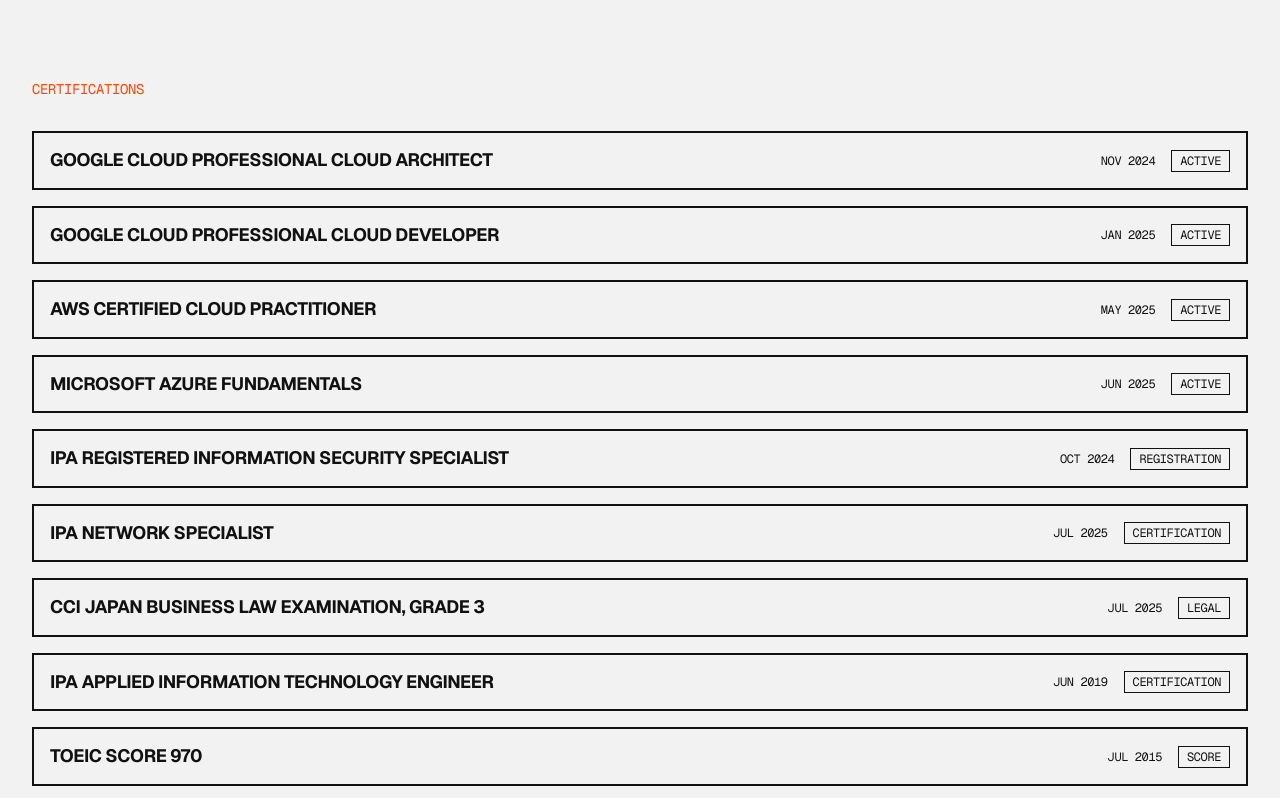
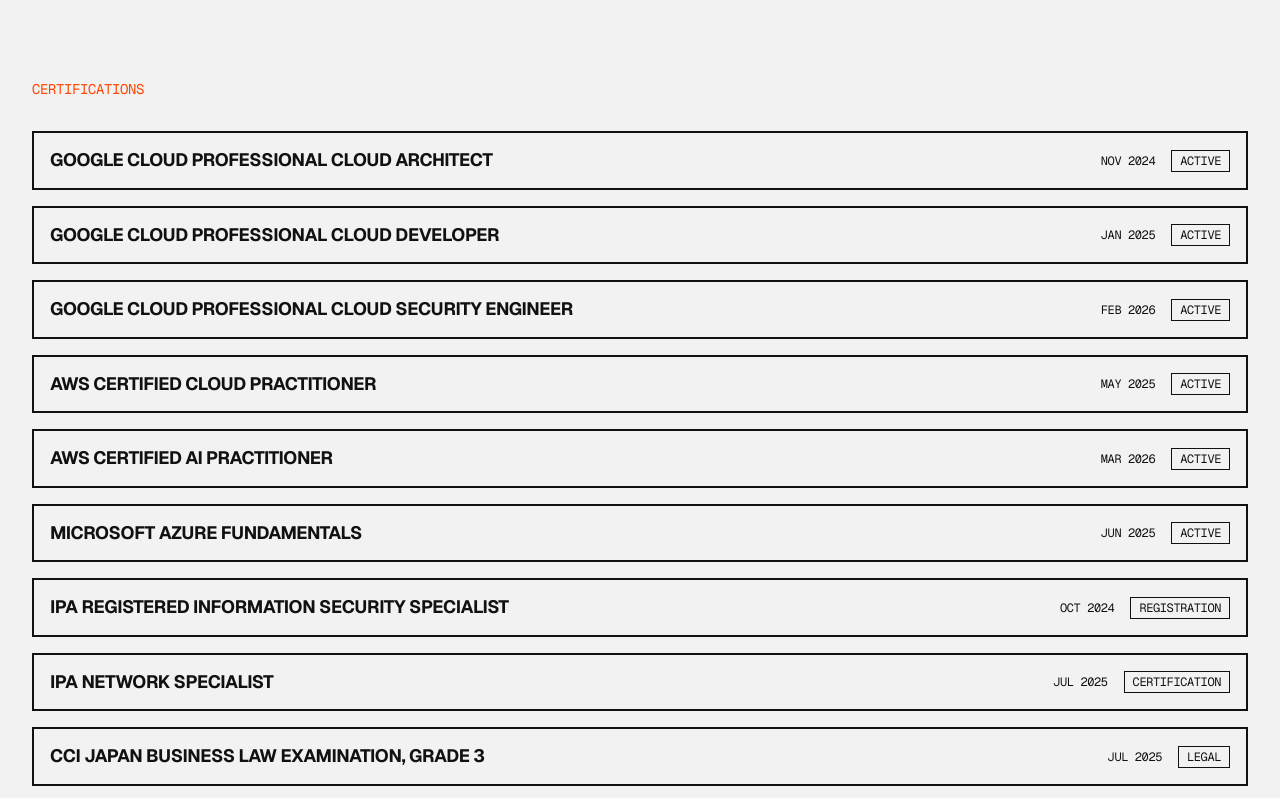
Before and after one commit to aximov/blog-2, a Next.js app: page /cv in a window 1280 px wide. Shown: the part 2065-2863 px from the top of the page. Built offline with nearby package versions, Linux system fonts and the light colour scheme.

Commit message:
feat: add Google Cloud Professional Cloud Security Engineer and AWS Certified AI Practitioner

```diff
--- a/app/cv/page.tsx
+++ b/app/cv/page.tsx
@@ -211,7 +211,9 @@ export default function CVPage() {
           {[
             { name: "Google Cloud Professional Cloud Architect", date: "Nov 2024", type: "Active" },
             { name: "Google Cloud Professional Cloud Developer", date: "Jan 2025", type: "Active" },
+            { name: "Google Cloud Professional Cloud Security Engineer", date: "Feb 2026", type: "Active" },
             { name: "AWS Certified Cloud Practitioner", date: "May 2025", type: "Active" },
+            { name: "AWS Certified AI Practitioner", date: "Mar 2026", type: "Active" },
             { name: "Microsoft Azure Fundamentals", date: "Jun 2025", type: "Active" },
             { name: "IPA Registered Information Security Specialist", date: "Oct 2024", type: "Registration" },
             { name: "IPA Network Specialist", date: "Jul 2025", type: "Certification" },
```
